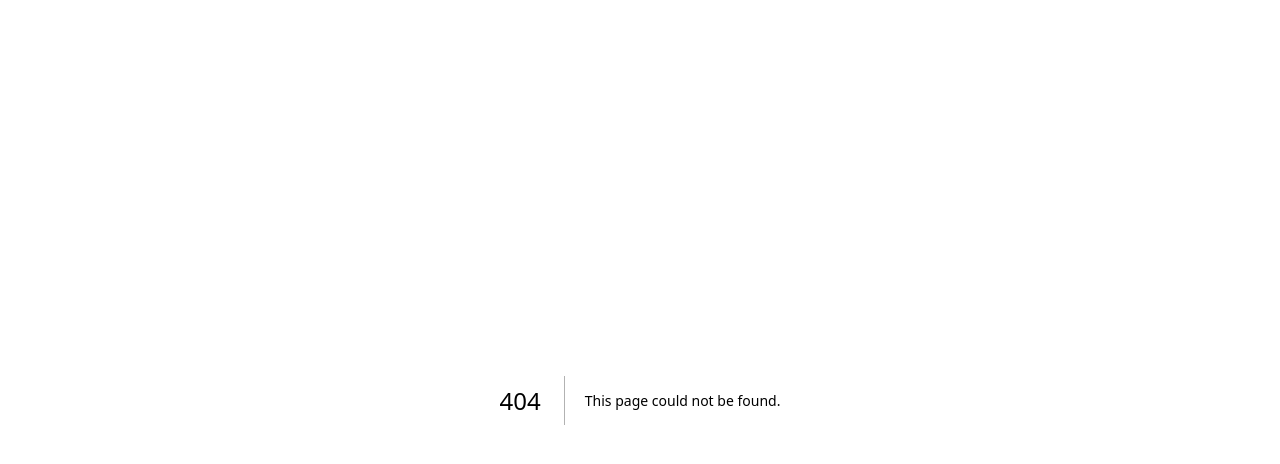
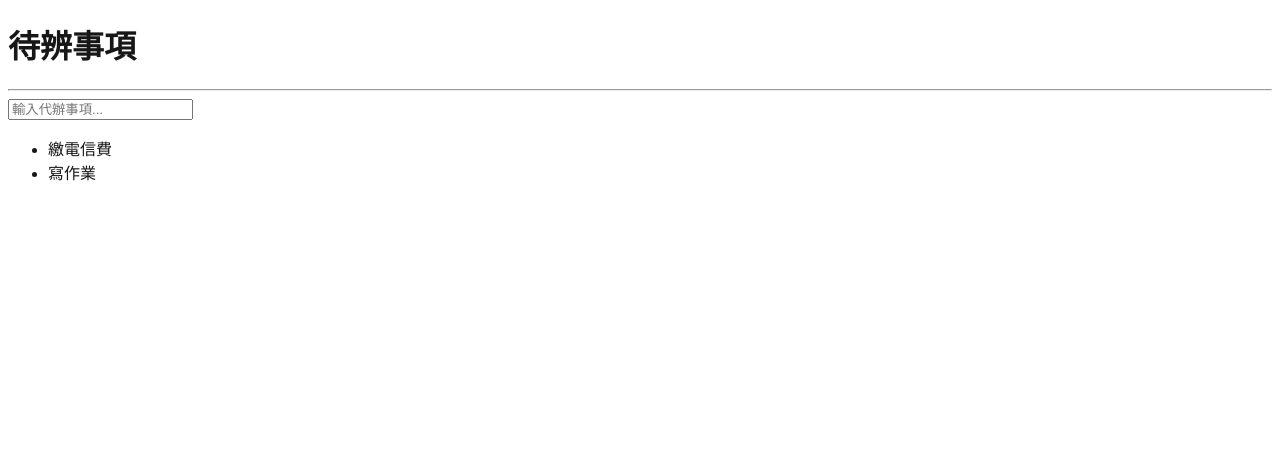
Before and after one commit to sugarban-p/react-lectures, a Next.js app: page /ch4-state/todo in a window 1280 px wide. Before the commit this address had no page. Shown: the top 464 px of the page. Built offline with nearby package versions, Linux system fonts and the light colour scheme.

Commit message:
待辦事項清單練習 (1) - 新增待辦事項

```diff
--- /dev/null
+++ b/app/ch4-state/todo/page.tsx
@@ -0,0 +1,49 @@
+'use client';
+
+import { useState } from 'react';
+
+// mock data
+const initData = [
+  {
+    id: 'u001',
+    text: '繳電信費',
+  },
+  { id: 'u002', text: '寫作業' },
+];
+
+export default function TodoPage() {
+  // 記錄待辨事項的狀態
+  const [todos, setTodos] = useState(initData);
+  // 宣告給文字輸入框使用的狀態
+  const [inputText, setInputText] = useState('');
+
+  return (
+    <>
+      <h1>待辨事項</h1>
+      <hr />
+      <input
+        type="text"
+        // 狀態是什麼 -> 文字輸入框呈現什麼
+        value={inputText}
+        placeholder="輸入代辦事項..."
+        // 在文字輸入框輸入了什麼 -> 狀態更動成什麼
+        onChange={(e) => {
+          setInputText(e.target.value);
+        }}
+        // 送出文字
+        onKeyDown={(e) => {
+          if (e.key === 'Enter' && inputText.trim()) {
+            setTodos([{ id: crypto.randomUUID(), text: inputText }, ...todos]);
+            // 清空輸入框
+            setInputText('');
+          }
+        }}
+      />
+      <ul>
+        {todos.map((todo) => {
+          return <li key={todo.id}>{todo.text}</li>;
+        })}
+      </ul>
+    </>
+  );
+}
--- a/app/page.tsx
+++ b/app/page.tsx
@@ -22,6 +22,8 @@ export default function HomePage() {
       <hr />
       <h4>CH4</h4>
       <a href="/ch4-state/cart">更新狀態練習 - 購物車 ( /ch4-state/cart )</a>
+      <br />
+      <a href="/ch4-state/todo">更新狀態練習 - 代辦事項 ( /ch4-state/todo )</a>
     </>
   );
 }
```
